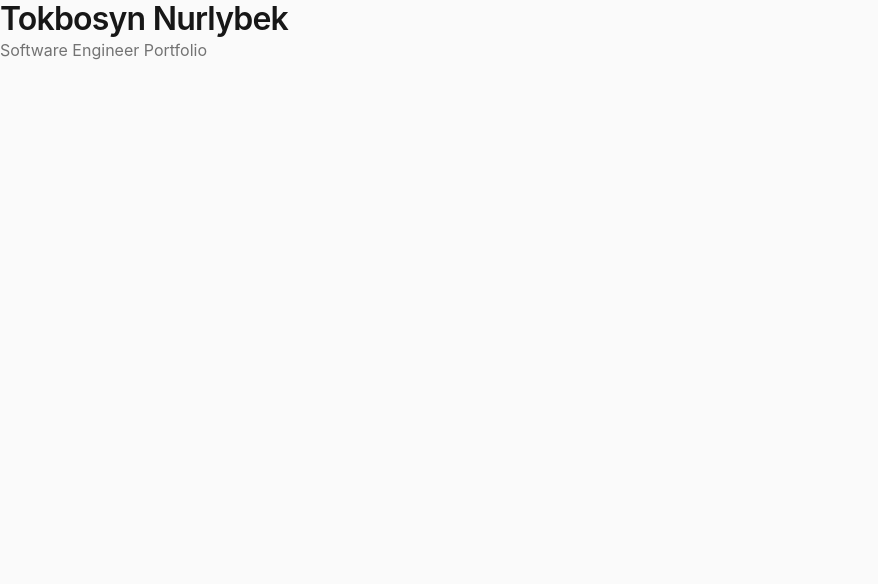
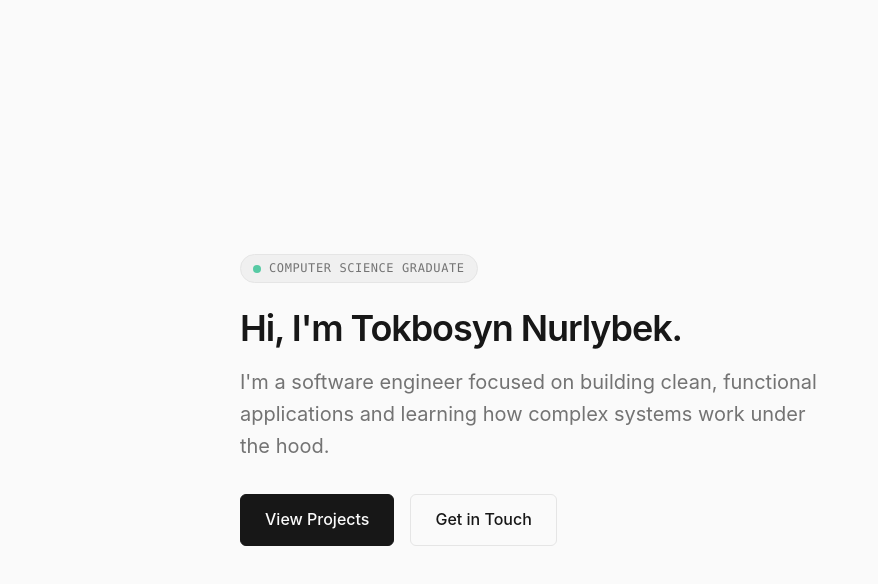
Before and after one commit to Nurlybek1-cpu/portfolio, a React (Vite) app: page / in a window 1280 px wide. Shown: the top 584 px of the page, without its empty margins (0-878 px from the left). Built offline with nearby package versions, Linux system fonts and the light colour scheme.

Commit message:
feat: build homepage hero section

```diff
--- a/src/App.tsx
+++ b/src/App.tsx
@@ -1,8 +1,9 @@
+import Hero from './sections/Hero';
+
 export default function App() {
   return (
     <main>
-      <h1>Tokbosyn Nurlybek</h1>
-      <p>Software Engineer Portfolio</p>
+      <Hero />
     </main>
   );
 }
--- /dev/null
+++ b/src/sections/Hero.module.css
@@ -0,0 +1,118 @@
+.hero {
+  min-height: 100vh;
+  display: flex;
+  align-items: center;
+  padding: var(--space-8) var(--space-4);
+}
+
+.container {
+  max-width: 800px;
+  margin: 0 auto;
+  width: 100%;
+}
+
+.statusBadge {
+  display: inline-flex;
+  align-items: center;
+  gap: var(--space-2);
+  padding: var(--space-1) var(--space-3);
+  background-color: rgb(240 240 240);
+  border: 1px solid var(--color-border);
+  border-radius: 9999px;
+  margin-bottom: var(--space-6);
+}
+
+.statusDot {
+  width: 8px;
+  height: 8px;
+  background-color: #10b981; /* Emerald green */
+  border-radius: 50%;
+  animation: pulse 2s cubic-bezier(0.4, 0, 0.6, 1) infinite;
+}
+
+@keyframes pulse {
+  0%, 100% { opacity: 1; }
+  50% { opacity: .4; }
+}
+
+.statusText {
+  font-size: var(--text-xs);
+  font-family: var(--font-mono);
+  color: var(--color-text-muted);
+  text-transform: uppercase;
+  letter-spacing: 0.05em;
+}
+
+.title {
+  font-size: var(--text-4xl);
+  margin-bottom: var(--space-4);
+  /* A subtle visual touch: slight letter spacing on a large bold font */
+  letter-spacing: -0.03em;
+}
+
+.description {
+  font-size: var(--text-xl);
+  max-width: 580px;
+  margin-bottom: var(--space-8);
+}
+
+.actions {
+  display: flex;
+  gap: var(--space-4);
+  flex-wrap: wrap; /* Ensures buttons stack on very small screens */
+}
+
+.primaryCta, .secondaryCta {
+  display: inline-flex;
+  align-items: center;
+  justify-content: center;
+  padding: var(--space-3) var(--space-6);
+  border-radius: var(--radius-md);
+  font-weight: 500;
+  font-size: var(--text-base);
+  transition: all var(--transition-fast);
+}
+
+.primaryCta {
+  background-color: var(--color-fg);
+  color: var(--color-bg);
+  border: 1px solid var(--color-fg);
+}
+
+.primaryCta:hover {
+  background-color: var(--color-text-muted);
+  border-color: var(--color-text-muted);
+  /* Using the token accent could also work, but black-to-gray is very premium */
+}
+
+.secondaryCta {
+  background-color: transparent;
+  color: var(--color-fg);
+  border: 1px solid var(--color-border);
+}
+
+.secondaryCta:hover {
+  background-color: rgb(240 240 240);
+  border-color: rgb(210 210 210);
+}
+
+/* Responsive Adjustments */
+@media (max-width: 600px) {
+  .hero {
+    min-height: auto;
+    padding-top: var(--space-16);
+    padding-bottom: var(--space-16);
+  }
+
+  .title {
+    font-size: var(--text-3xl);
+  }
+
+  .description {
+    font-size: var(--text-lg);
+  }
+
+  .primaryCta, .secondaryCta {
+    width: 100%; /* Full width buttons for easy tapping on mobile */
+  }
+}
--- /dev/null
+++ b/src/sections/Hero.tsx
@@ -0,0 +1,28 @@
+import styles from './Hero.module.css';
+
+export default function Hero() {
+  return (
+    <section className={styles.hero}>
+      <div className={styles.container}>
+        {/* Subtle Visual Detail: An animated status badge */}
+        <div className={styles.statusBadge}>
+          <span className={styles.statusDot}></span>
+          <span className={styles.statusText}>Computer Science Graduate</span>
+        </div>
+
+        <h1 className={styles.title}>
+          Hi, I'm Tokbosyn Nurlybek.
+        </h1>
+
+        <p className={styles.description}>
+          I'm a software engineer focused on building clean, functional applications and learning how complex systems work under the hood.
+        </p>
+
+        <div className={styles.actions}>
+          <a href="#projects" className={styles.primaryCta}>View Projects</a>
+          <a href="#contact" className={styles.secondaryCta}>Get in Touch</a>
+        </div>
+      </div>
+    </section>
+  );
+}
```
